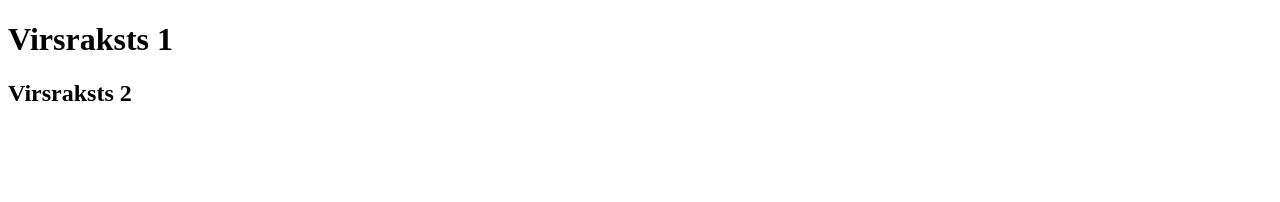
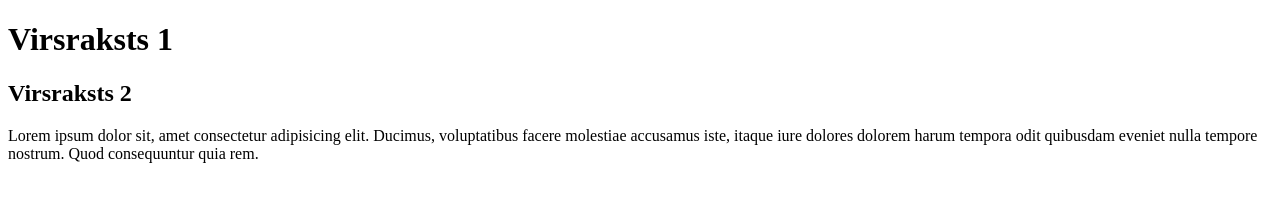
Before and after one commit to QuaWoys/JaunsDarbs, a plain HTML site: page index.html in a window 1280 px wide. Drawn offline with Linux system fonts and the light colour scheme.

Commit message:
pievienoju atkal tekstu

```diff
--- a/index.html
+++ b/index.html
@@ -8,5 +8,6 @@
 <body>
     <h1>Virsraksts 1</h1>
     <h2>Virsraksts 2</h2>
+    <P>Lorem ipsum dolor sit, amet consectetur adipisicing elit. Ducimus, voluptatibus facere molestiae accusamus iste, itaque iure dolores dolorem harum tempora odit quibusdam eveniet nulla tempore nostrum. Quod consequuntur quia rem.</P>
 </body>
 </html>
```
